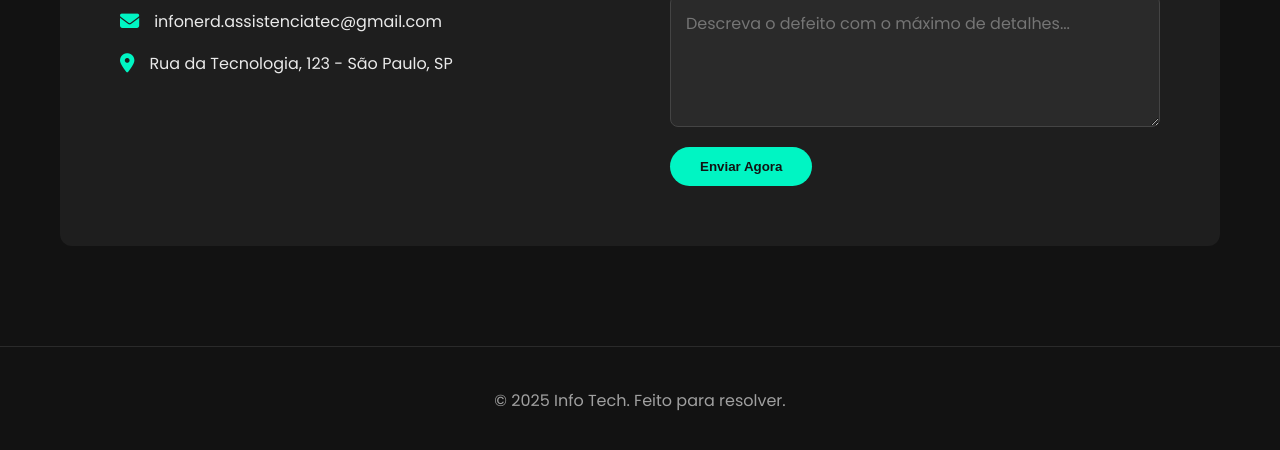
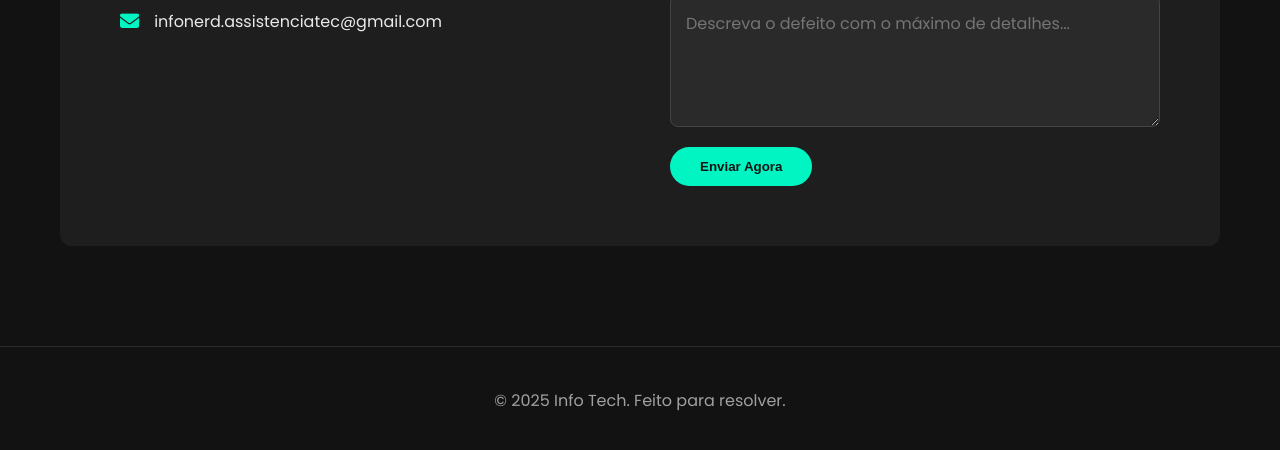
Before and after one commit to DooffyXd/Info-Nerd, a plain HTML site: page index.html in a window 1280 px wide. Shown: the part 2713-3163 px from the top of the page. Drawn offline with Linux system fonts and the light colour scheme.

```diff
--- a/index.html
+++ b/index.html
@@ -119,9 +119,7 @@
 ">infonerd.assistenciatec@gmail.com
 </a>
                         </div>
-                         <div class="info-item animate-on-scroll">
-                            <i class="fas fa-map-marker-alt"></i><span>Rua da Tecnologia, 123 - São Paulo, SP</span>
-                        </div>
+
                     </div>
                     <form class="contato-form animate-on-scroll" id="whatsapp-form">
 
```
